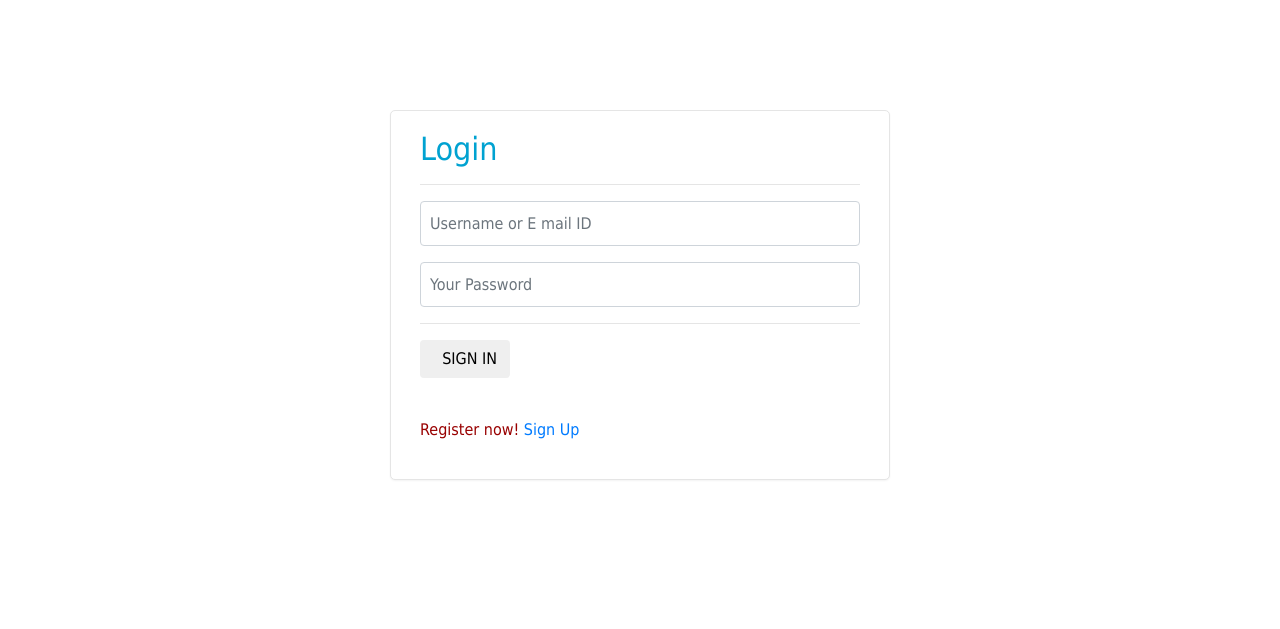
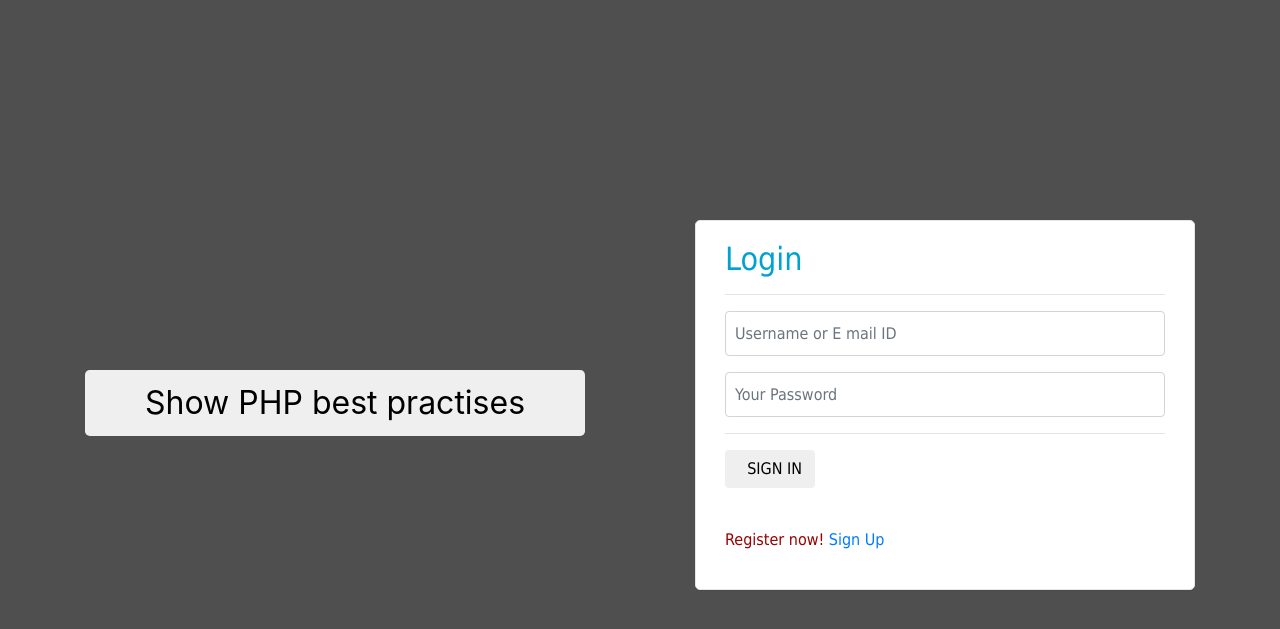
Before and after one commit to davide-calza/php-login, a PHP site: page / in a window 1280 px wide. Shown: the top 629 px of the page. Run offline with PHP 8.4, Linux system fonts and the light colour scheme; some libraries are stand-ins or nearby versions.

Commit message:
PHP Best practises

```diff
--- a/css/style.css
+++ b/css/style.css
@@ -1,7 +1,7 @@
 @charset "utf-8";
 
-body{
-    background:#f1f9f9;
+html, body, .signin-form, .body-container, .bp-form{
+    background: rgba(0, 0, 0, 0.69);
 }
 
 .form-signin {
@@ -10,6 +10,7 @@ body{
     margin: 0 auto;
     //margin-top:90px;
     background-color: #fff;
+    margin-right: 0;
 
     border: 1px solid #e5e5e5;
     -webkit-border-radius: 5px;
@@ -38,7 +39,7 @@ body{
 .signin-form, .body-container
 {
     //border:solid red 1px;
-    margin-top:110px;
+    margin-top:220px;
 }
 .navbar-brand{
     font-family:"Lucida Handwriting";
@@ -52,3 +53,26 @@ body{
 h1{
     font-family:Verdana, Geneva, sans-serif;
 }
+
+#btn_showbp{
+    font-size: xx-large;
+    width: 100%;
+    margin-left: 0;
+}
+
+#btn_bp{
+    font-size: xx-large;
+    width: 100%;
+    margin-left: 0;
+    margin-top: 20px;
+    display: none;
+}
+#btn_bp:hover{
+    cursor: default;
+}
+
+#div_bp{
+    position: absolute;
+    margin-top: 150px;
+    width: 500px;
+}
--- a/index.php
+++ b/index.php
@@ -35,6 +35,14 @@ if (isset($_POST['btn_login'])) {
     <body>
         <div class="signin-form">
             <div class="container">
+                <div id="div_bp">
+                    <button type="button" class="btn btn-default btn-lg" id="btn_showbp" onclick="new function() {$('#btn_bp').show();}">
+                        Show PHP best practises
+                    </button>
+                    <button type="button" class="btn btn-default btn-lg" id="btn_bp">
+                        Use something else :)
+                    </button>
+                </div>
                 <form class="form-signin" method="post" id="login-form">
                     <h2 class="form-signin-heading">Login</h2><hr />
                     <div id="error">
```
